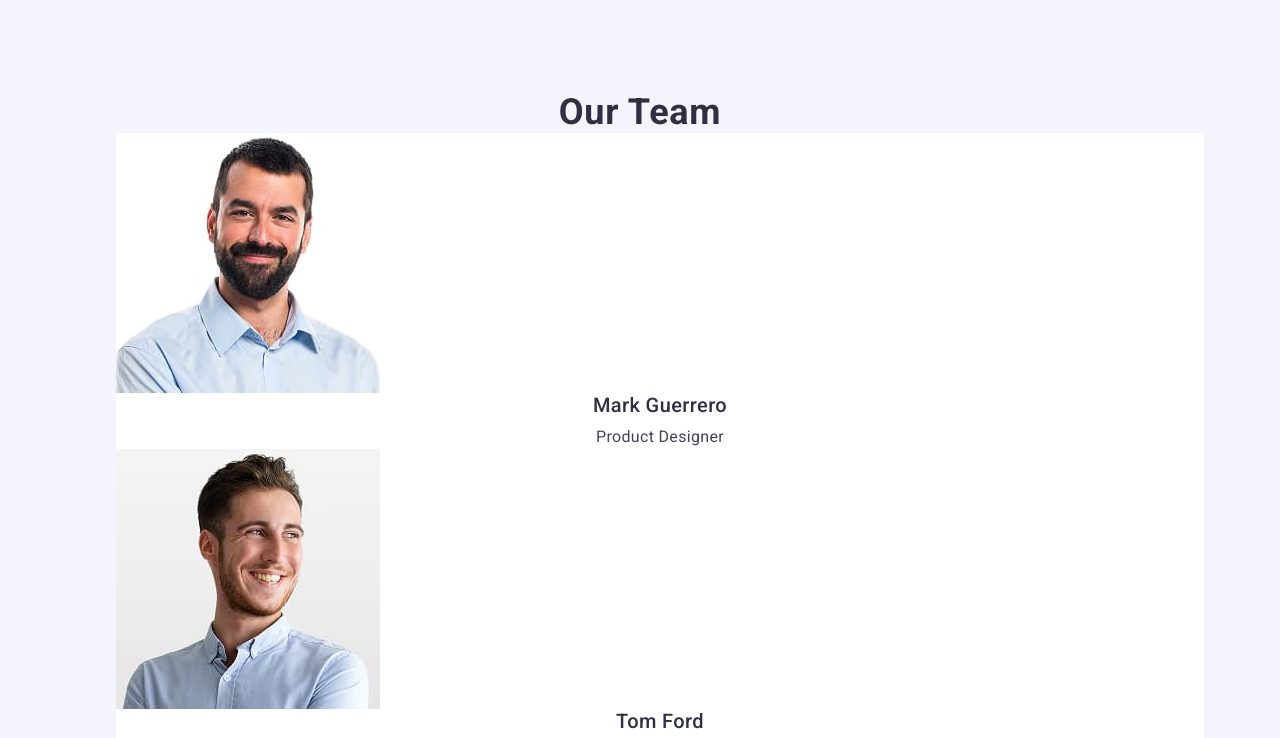
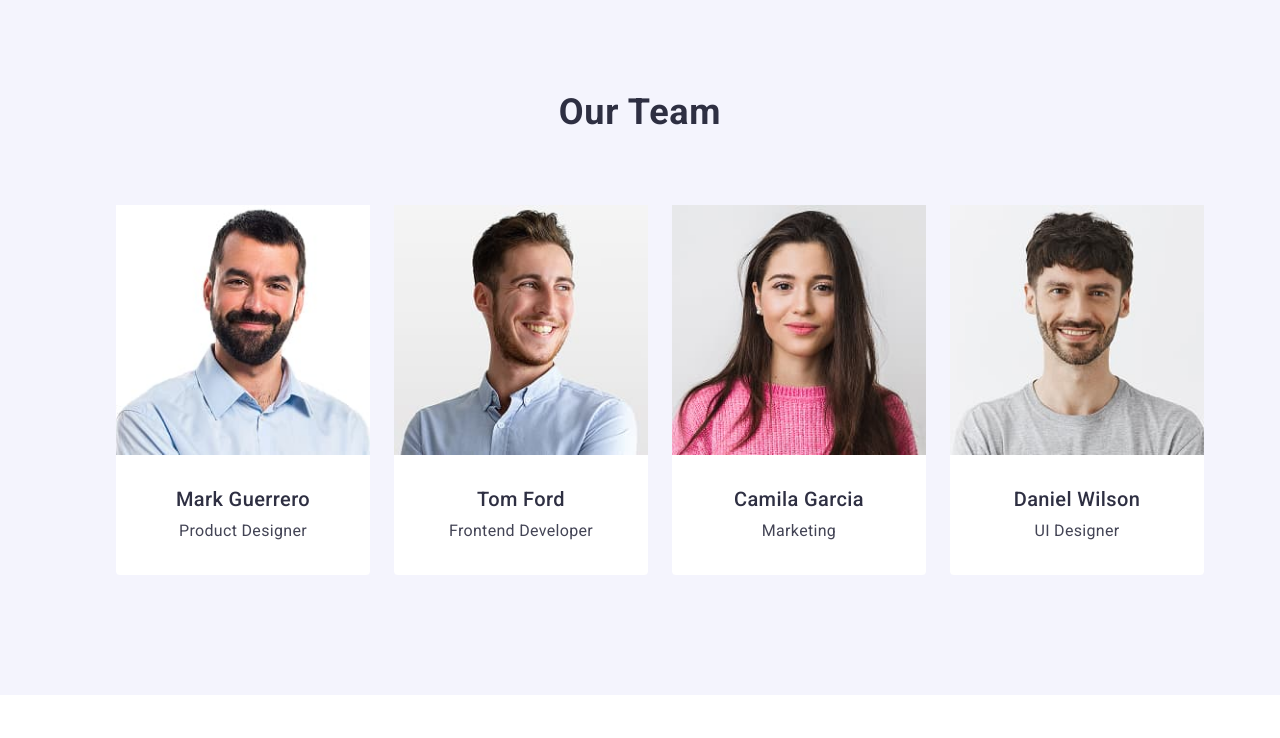
Before and after one commit to OleksiiPodorozhko/goit-markup-hw-03, a website: page index.html in a window 1280 px wide. Shown: the part 1280-2018 px from the top of the page. Drawn offline with nearby package versions, Linux system fonts and the light colour scheme.

Commit message:
Finish Our Team section

```diff
--- a/css/styles.css
+++ b/css/styles.css
@@ -166,6 +166,7 @@ h1, h2, h3, h4, h5, h6, p {
 }
 
 .our-team-title {
+    margin-bottom: 72px;
     font-weight: 700;
     font-size: 36px;
     line-height: 1.11;
@@ -175,8 +176,19 @@ h1, h2, h3, h4, h5, h6, p {
     text-transform: capitalize;
 }
 
+.our-team-list {
+    display: flex;
+    gap: 24px
+}
+
 .team-member-card {
     background-color: #ffffff;
+    width: calc((100% - 72px)/4);
+    border-radius: 0 0 4px 4px;
+}
+
+.team-member-info {
+    padding: 32px 16px;
 }
 
 .team-member-title {
--- a/index.html
+++ b/index.html
@@ -99,7 +99,7 @@
       <section class="our-team section">
         <div class="container">
           <h2 class="our-team-title">Our Team</h2>
-          <ul>
+          <ul class="our-team-list">
             <li class="team-member-card">
               <img
                 src="./images/1.jpg"
@@ -107,8 +107,10 @@
                 height="260"
                 alt="team member 1"
               />
+              <div class="team-member-info">
                 <h3 class="team-member-title">Mark Guerrero</h3>
                 <p class="team-member-text">Product Designer</p>
+              </div>
             </li>
             <li class="team-member-card">
               <img
@@ -117,8 +119,10 @@
                 height="260"
                 alt="team member 2"
               />
+              <div class="team-member-info">
                 <h3 class="team-member-title">Tom Ford</h3>
                 <p class="team-member-text">Frontend Developer</p>
+              </div>
             </li>
             <li class="team-member-card">
               <img
@@ -127,8 +131,10 @@
                 height="260"
                 alt="team member 3"
               />
+              <div class="team-member-info">
                 <h3 class="team-member-title">Camila Garcia</h3>
                 <p class="team-member-text">Marketing</p>
+              </div>
             </li>
             <li class="team-member-card">
               <img
@@ -137,8 +143,10 @@
                 height="260"
                 alt="team member 4"
               />
+              <div class="team-member-info">
                 <h3 class="team-member-title">Daniel Wilson</h3>
                 <p class="team-member-text">UI Designer</p>
+              </div>
             </li>
           </ul>
         </div>
```
Lines whose indentation alone changed are shown as unchanged.
